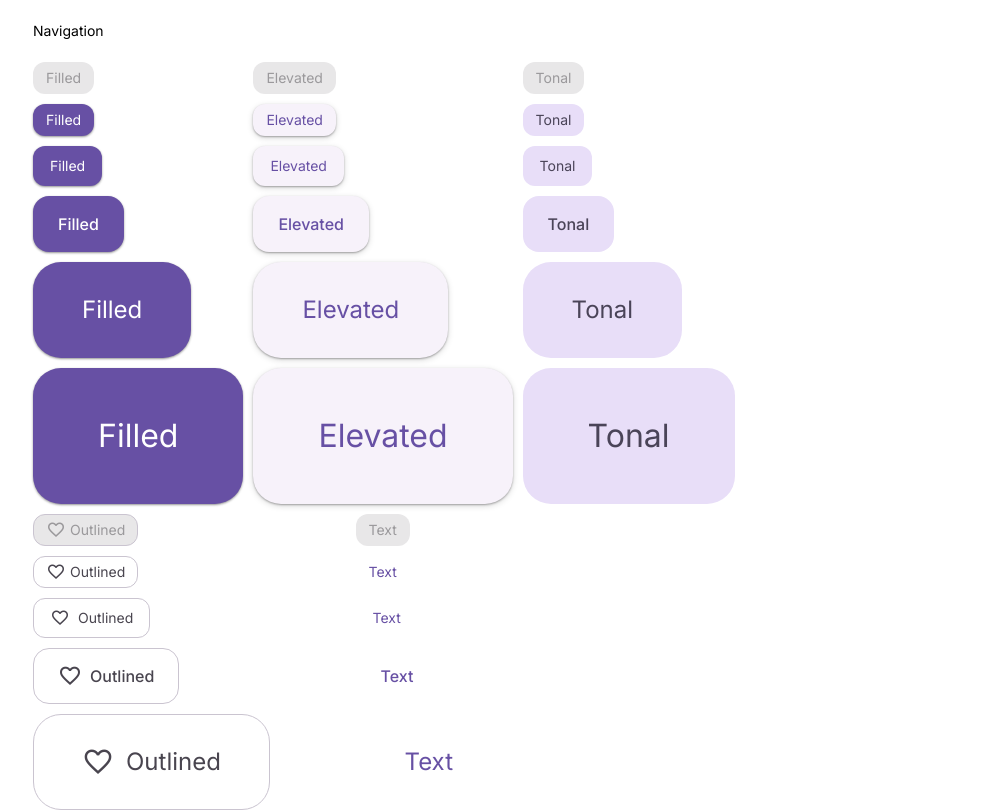
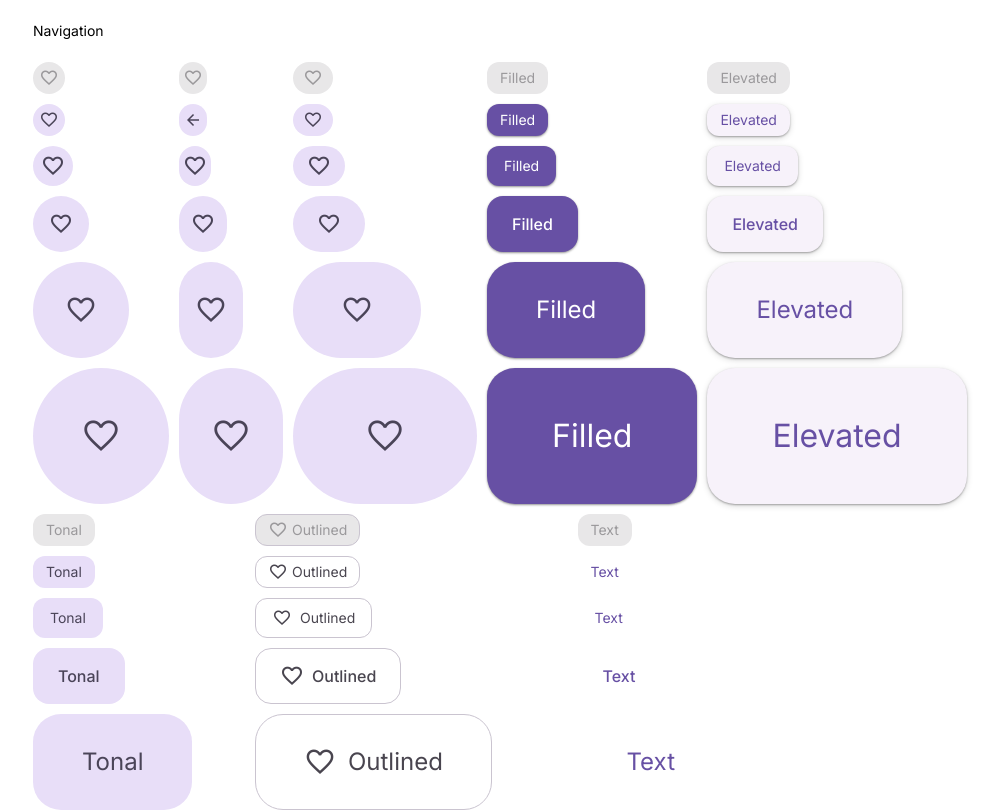
Before and after one commit to BadreddineIbril/mui3, a React (Vite) app: page / in a window 1280 px wide. Shown: the top 812 px of the page, without its empty margins (95-1095 px from the left). Built offline with nearby package versions, Linux system fonts and the light colour scheme.

Commit message:
feat: Icon Button component

```diff
--- a/index.html
+++ b/index.html
@@ -1,5 +1,5 @@
 <!DOCTYPE html>
-<html lang="en">
+<html lang="en" dir="ltr">
   <head>
     <meta charset="UTF-8" />
     <meta name="viewport" content="width=device-width, initial-scale=1.0" />
--- /dev/null
+++ b/src/components/ui/icon-button/index.tsx
@@ -0,0 +1,38 @@
+import "./style.css";
+import type { ComponentProps, HTMLAttributeAnchorTarget } from "react";
+
+type IconButtonProps = ComponentProps<"button"> & {
+  variant?: "standard" | "filled" | "tonal" | "outlined";
+  size?: "xs" | "sm" | "md" | "lg" | "xl";
+  width?: "default" | "narrow" | "wide";
+  href?: string;
+  target?: HTMLAttributeAnchorTarget;
+  flipIconInRtl?: boolean;
+};
+
+const IconButton = ({
+  flipIconInRtl = false,
+  variant = "standard",
+  width = "default",
+  target = "_self",
+  size = "sm",
+  onClick,
+  href,
+  ...props
+}: IconButtonProps) => {
+  return (
+    <button
+      data-icon-button={variant}
+      data-width={width}
+      data-size={size}
+      data-flip-icon-in-rtl={flipIconInRtl || undefined}
+      {...props}
+      onClick={(e) => {
+        onClick?.(e);
+        if (!e.defaultPrevented && href) open(href, target);
+      }}
+    />
+  );
+};
+
+export default IconButton;
--- /dev/null
+++ b/src/components/ui/icon-button/style.css
@@ -0,0 +1,199 @@
+[data-icon-button] {
+  cursor: pointer;
+  overflow: hidden;
+  position: relative;
+  border: 1px solid transparent;
+  outline-offset: 1px;
+  outline: 10px solid transparent;
+  display: flex;
+  align-items: center;
+  justify-content: center;
+  background-color: transparent;
+  border-radius: var(--radius-rounded);
+  transition: var(--transition-standard-fast-effects);
+
+  &[data-icon-button="standard"] {
+    color: var(--color-on-surface-variant);
+  }
+
+  &[data-icon-button="filled"] {
+    color: var(--color-on-primary);
+    background-color: var(--color-primary);
+
+    &:hover {
+      background-color: color-mix(
+        in srgb,
+        var(--color-primary) 92%,
+        transparent
+      );
+    }
+  }
+
+  &[data-icon-button="tonal"] {
+    color: var(--color-secondary-on-container);
+    background-color: var(--color-secondary-container);
+
+    &:hover {
+      background-color: color-mix(
+        in srgb,
+        currentColor 8%,
+        var(--color-secondary-container)
+      );
+    }
+  }
+
+  &[data-icon-button="outlined"] {
+    color: var(--color-on-surface-variant);
+    border-color: var(--color-outline-variant);
+  }
+
+  &[data-size="xs"] {
+    height: 32px;
+
+    & > [data-icon] {
+      font-size: 20px;
+    }
+
+    &[data-width="narrow"] {
+      width: 28px;
+    }
+
+    &[data-width="default"] {
+      width: 32px;
+    }
+
+    &[data-width="wide"] {
+      width: 40px;
+    }
+  }
+
+  &[data-size="sm"] {
+    height: 40px;
+
+    & > [data-icon] {
+      font-size: 24px;
+    }
+
+    &[data-width="narrow"] {
+      width: 32px;
+    }
+
+    &[data-width="default"] {
+      width: 40px;
+    }
+
+    &[data-width="wide"] {
+      width: 52px;
+    }
+  }
+
+  &[data-size="md"] {
+    height: 56px;
+
+    & > [data-icon] {
+      font-size: 24px;
+    }
+
+    &[data-width="narrow"] {
+      width: 48px;
+    }
+
+    &[data-width="default"] {
+      width: 56px;
+    }
+
+    &[data-width="wide"] {
+      width: 72px;
+    }
+  }
+
+  &[data-size="lg"] {
+    height: 96px;
+
+    & > [data-icon] {
+      font-size: 32px;
+    }
+
+    &[data-width="narrow"] {
+      width: 64px;
+    }
+
+    &[data-width="default"] {
+      width: 96px;
+    }
+
+    &[data-width="wide"] {
+      width: 128px;
+    }
+  }
+
+  &[data-size="xl"] {
+    height: 136px;
+
+    & > [data-icon] {
+      font-size: 40px;
+    }
+
+    &[data-width="narrow"] {
+      width: 104px;
+    }
+
+    &[data-width="default"] {
+      width: 136px;
+    }
+
+    &[data-width="wide"] {
+      width: 184px;
+    }
+  }
+
+  &::before {
+    inset: 0;
+    opacity: 0;
+    position: absolute;
+    background-color: color-mix(in srgb, currentColor 12%, transparent);
+  }
+
+  &[data-icon-button="standard"],
+  &[data-icon-button="outlined"] {
+    &:hover {
+      background-color: color-mix(in srgb, currentColor 8%, transparent);
+    }
+  }
+
+  &[data-flip-icon-in-rtl] > [data-icon]:dir(rtl) {
+    rotate: 180deg;
+  }
+
+  &:active::before {
+    content: "";
+    animation: ripple var(--transition-standard-default-effects) forwards;
+  }
+
+  &:focus-visible {
+    animation: focus var(--transition-standard-slow-spatial) forwards;
+  }
+
+  &:disabled {
+    pointer-events: none;
+    color: color-mix(in srgb, var(--color-on-surface) 38%, transparent);
+    background-color: color-mix(
+      in srgb,
+      var(--color-on-surface) 10%,
+      transparent
+    );
+  }
+}
+
+@keyframes ripple {
+  to {
+    opacity: 1;
+  }
+}
+
+@keyframes focus {
+  to {
+    outline-width: 3px;
+    outline-color: var(--color-secondary-on-container);
+  }
+}
--- a/src/pages/home/index.tsx
+++ b/src/pages/home/index.tsx
@@ -1,11 +1,90 @@
 import Icon from "@/components/misc/icon";
 import Button from "@/components/ui/button";
+import IconButton from "@/components/ui/icon-button";
 
 const Home = () => {
   return (
     <main
       data-page="home"
       style={{ display: "flex", gap: "10px", flexWrap: "wrap" }}>
+      <section
+        style={{
+          display: "flex",
+          gap: "10px",
+          flexDirection: "column",
+        }}>
+        <IconButton size="xs" variant="tonal" disabled>
+          <Icon name="favorite" />
+        </IconButton>
+        <IconButton size="xs" variant="tonal">
+          <Icon name="favorite" />
+        </IconButton>
+        <IconButton size="sm" variant="tonal">
+          <Icon name="favorite" />
+        </IconButton>
+        <IconButton size="md" variant="tonal">
+          <Icon name="favorite" />
+        </IconButton>
+        <IconButton size="lg" variant="tonal">
+          <Icon name="favorite" />
+        </IconButton>
+        <IconButton size="xl" variant="tonal">
+          <Icon name="favorite" />
+        </IconButton>
+      </section>
+
+      <section
+        style={{
+          display: "flex",
+          gap: "10px",
+          flexDirection: "column",
+        }}>
+        <IconButton size="xs" variant="tonal" width="narrow" disabled>
+          <Icon name="favorite" />
+        </IconButton>
+        <IconButton size="xs" variant="tonal" width="narrow" flipIconInRtl>
+          <Icon name="arrow_back" />
+        </IconButton>
+        <IconButton size="sm" variant="tonal" width="narrow">
+          <Icon name="favorite" />
+        </IconButton>
+        <IconButton size="md" variant="tonal" width="narrow">
+          <Icon name="favorite" />
+        </IconButton>
+        <IconButton size="lg" variant="tonal" width="narrow">
+          <Icon name="favorite" />
+        </IconButton>
+        <IconButton size="xl" variant="tonal" width="narrow">
+          <Icon name="favorite" />
+        </IconButton>
+      </section>
+
+      <section
+        style={{
+          display: "flex",
+          gap: "10px",
+          flexDirection: "column",
+        }}>
+        <IconButton size="xs" variant="tonal" width="wide" disabled>
+          <Icon name="favorite" />
+        </IconButton>
+        <IconButton size="xs" variant="tonal" width="wide">
+          <Icon name="favorite" />
+        </IconButton>
+        <IconButton size="sm" variant="tonal" width="wide">
+          <Icon name="favorite" />
+        </IconButton>
+        <IconButton size="md" variant="tonal" width="wide">
+          <Icon name="favorite" />
+        </IconButton>
+        <IconButton size="lg" variant="tonal" width="wide">
+          <Icon name="favorite" />
+        </IconButton>
+        <IconButton size="xl" variant="tonal" width="wide">
+          <Icon name="favorite" />
+        </IconButton>
+      </section>
+
       <section
         style={{
           display: "flex",
```
